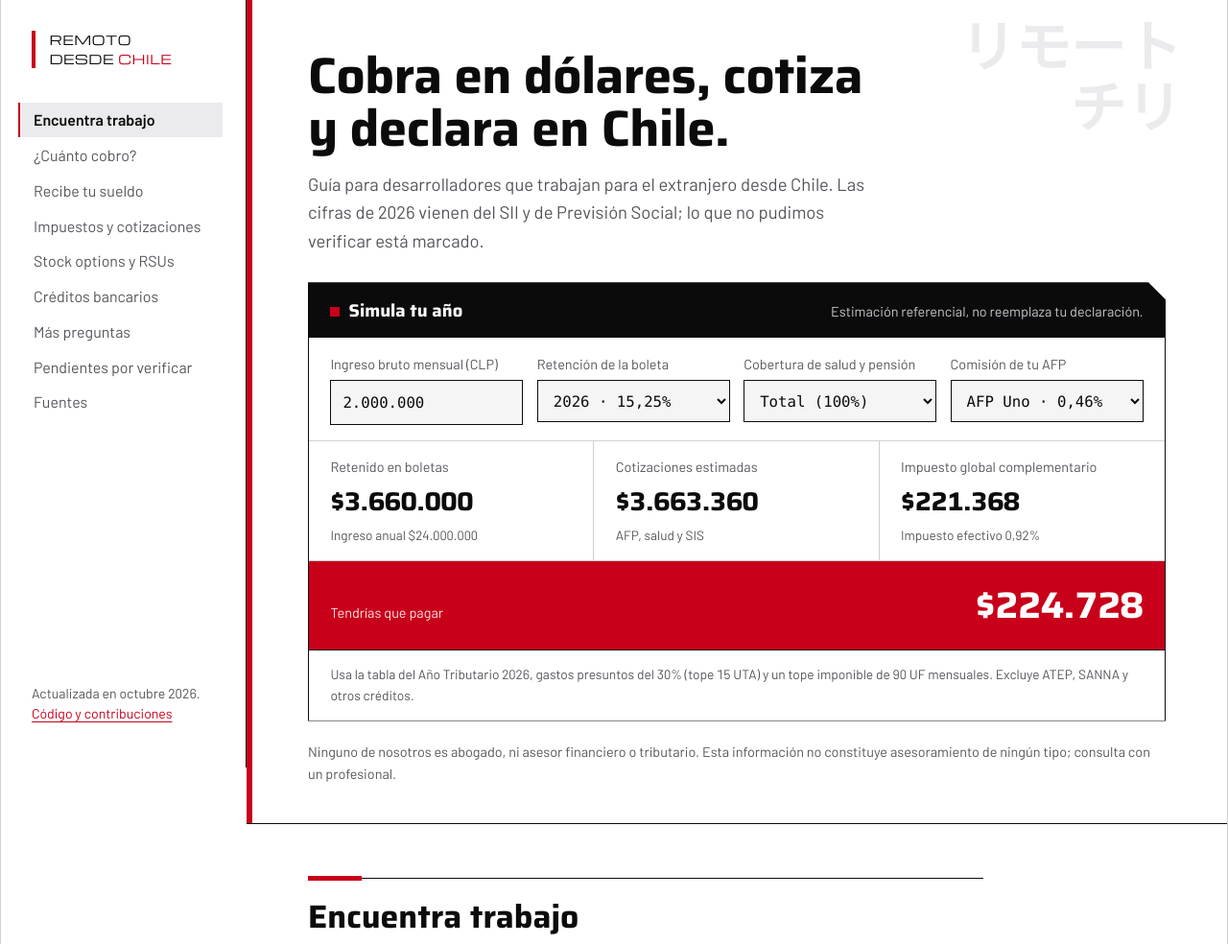
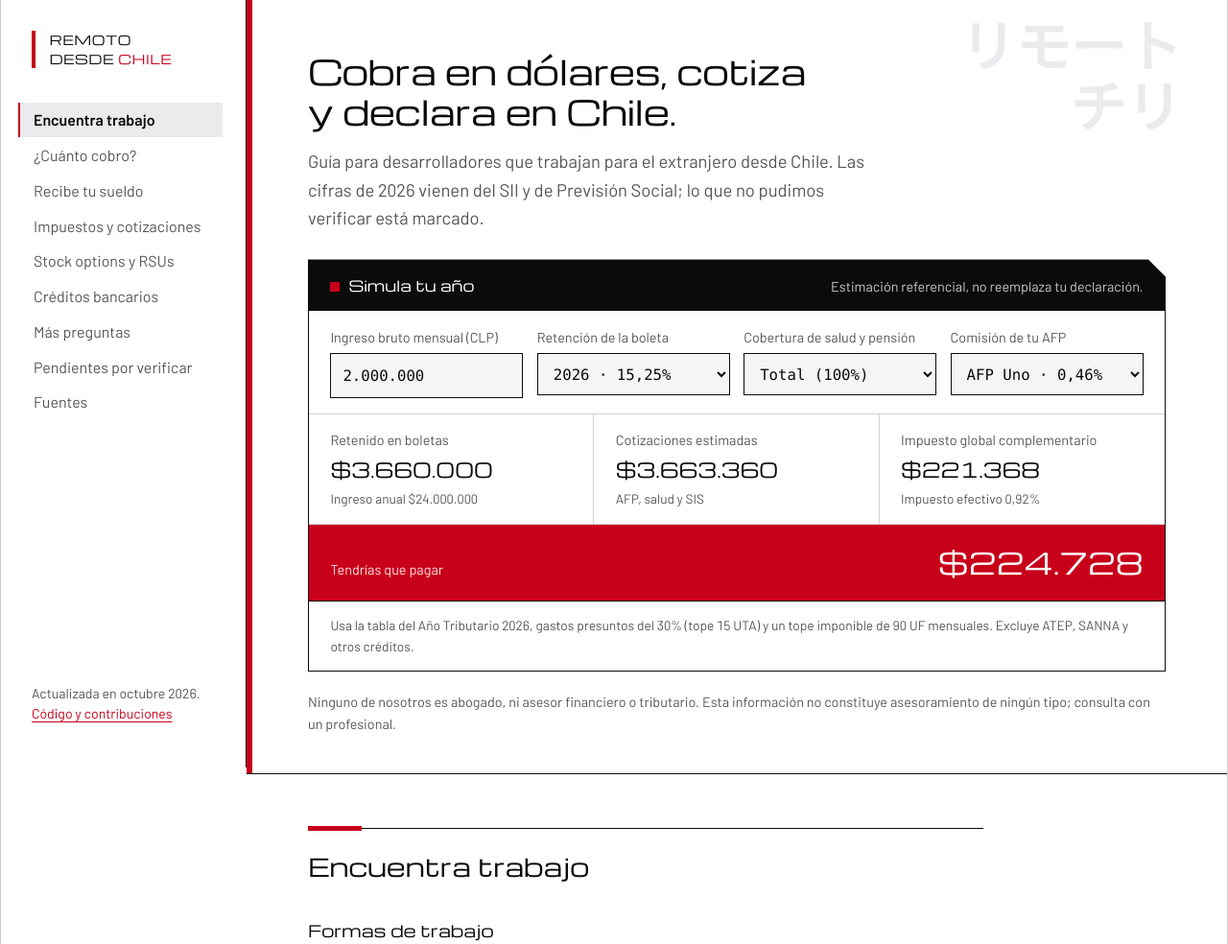
Before and after one commit to madkoding/remoto-desde-chile, a plain HTML site: page index.html in a window 1280 px wide. Shown: the top 984 px of the page at 96% size. Drawn offline with nearby package versions, Linux system fonts and the light colour scheme.

Commit message:
style: usar Michroma en títulos, marca y cifras
- Michroma como tipografía display (títulos, marca, simulador, tablas)
- tamaños reducidos y sin negritas sintéticas por ser de un solo peso
- Barlow se mantiene en el texto corrido para legibilidad

Co-Authored-By: Claude Sonnet 5.5 <noreply@anthropic.com>
Claude-Session: https://claude.ai/code/session_01WyJukr5rh7bxpLupmgCVQh

```diff
--- a/assets/style.css
+++ b/assets/style.css
@@ -10,8 +10,8 @@
   --line: #cfd0d4;
   --red: #c8001a;
   --red-ink: #ffffff;
-  --display: "Saira", "Barlow", system-ui, sans-serif;
-  --wide: "Michroma", "Saira", system-ui, sans-serif;
+  --display: "Michroma", "Barlow", system-ui, sans-serif;
+  --wide: "Michroma", "Barlow", system-ui, sans-serif;
   --text: "Barlow", system-ui, -apple-system, "Segoe UI", sans-serif;
   --mono: ui-monospace, "JetBrains Mono", "SF Mono", Menlo, Consolas, monospace;
   --cut: 18px;
@@ -128,13 +128,15 @@ main { min-width: 0; }
 .hero h1 {
   font-family: var(--display);
   font-weight: 700;
-  font-size: clamp(2rem, 4.6vw, 3.3rem);
-  line-height: 1.04;
+  font-size: clamp(1.45rem, 3vw, 2.2rem);
+  line-height: 1.2;
   letter-spacing: -0.01em;
-  margin: 0 0 1rem;
-  max-width: 19ch;
+  margin: 0 0 1.1rem;
+  max-width: 24ch;
   text-wrap: balance;
 }
+/* Michroma tiene un solo peso: no simular negritas */
+h1, h2, h3, h4, .brand, .readout dd, article th { font-synthesis: none; }
 .hero .lead { max-width: 58ch; font-size: 1.15rem; color: var(--muted); margin: 0 0 1.75rem; }
 
 /* ---------- Simulador ---------- */
@@ -155,7 +157,7 @@ main { min-width: 0; }
   flex-wrap: wrap;
   align-items: baseline;
 }
-.calc-head h2 { font-family: var(--display); font-weight: 700; font-size: 1.15rem; margin: 0; }
+.calc-head h2 { font-family: var(--display); font-weight: 400; font-size: 0.95rem; margin: 0; }
 .calc-head h2::before { content: ""; display: inline-block; width: 0.6rem; height: 0.6rem; background: var(--red); margin-right: 0.6rem; }
 .calc-head p { margin: 0; font-size: 0.9rem; color: #c8c9ce; }
 .fields { display: grid; grid-template-columns: repeat(auto-fit, minmax(9.5rem, 1fr)); gap: 0.9rem; padding: 1rem 1.4rem; border-bottom: 1px solid var(--line); }
@@ -179,7 +181,7 @@ main { min-width: 0; }
 .readout { padding: 0.95rem 1.4rem; border-bottom: 1px solid var(--line); }
 .readout:nth-child(-n+2) { border-right: 1px solid var(--line); }
 .readout dt { font-size: 0.9rem; color: var(--muted); margin: 0 0 0.2rem; }
-.readout dd { margin: 0; font-family: var(--display); font-weight: 700; font-size: clamp(1.3rem, 2.7vw, 1.7rem); }
+.readout dd { margin: 0; font-family: var(--display); font-weight: 400; font-size: clamp(1.05rem, 1.9vw, 1.3rem); }
 .readout small { display: block; font-size: 0.85rem; color: var(--muted); margin-top: 0.15rem; }
 .result {
   grid-column: 1 / -1;
@@ -194,7 +196,7 @@ main { min-width: 0; }
   transition: background-color 0.25s;
 }
 .result dt { color: #d6d7db; }
-.result dd { font-size: clamp(1.7rem, 4vw, 2.4rem); color: #fff; }
+.result dd { font-size: clamp(1.35rem, 3vw, 1.9rem); color: #fff; }
 .result.owe { background: var(--red); }
 .result.owe dt { color: #ffe3e6; }
 .calc-note { padding: 0.9rem 1.4rem; font-size: 0.86rem; color: var(--muted); border-top: 1px solid var(--ink); margin: 0; }
@@ -205,9 +207,9 @@ article { padding: 1rem clamp(1.25rem, 5vw, 4rem) 4rem; max-width: 52rem; }
 article h2 {
   position: relative;
   font-family: var(--display);
-  font-weight: 700;
-  font-size: clamp(1.6rem, 3vw, 2.1rem);
-  line-height: 1.1;
+  font-weight: 400;
+  font-size: clamp(1.2rem, 2.3vw, 1.6rem);
+  line-height: 1.25;
   margin: 4.5rem 0 1.25rem;
   padding-top: 1.4rem;
   border-top: 1px solid var(--ink);
@@ -215,8 +217,8 @@ article h2 {
 }
 article h2::before { content: ""; position: absolute; top: -3px; left: 0; width: 3.5rem; height: 5px; background: var(--red); }
 article h2:first-child { margin-top: 2.5rem; }
-article h3 { font-family: var(--display); font-weight: 700; font-size: 1.35rem; margin: 2.5rem 0 0.75rem; }
-article h4 { font-family: var(--display); font-weight: 700; font-size: 1.1rem; margin: 2rem 0 0.5rem; }
+article h3 { font-family: var(--display); font-weight: 400; font-size: 1.05rem; line-height: 1.35; margin: 2.5rem 0 0.75rem; }
+article h4 { font-family: var(--display); font-weight: 400; font-size: 0.92rem; line-height: 1.4; margin: 2rem 0 0.5rem; }
 article p, article li { max-width: 68ch; }
 article li { margin: 0.35rem 0; }
 article ul, article ol { padding-left: 1.3rem; }
@@ -247,7 +249,7 @@ article blockquote p { margin: 0; }
 .scroll { overflow-x: auto; margin: 1.5rem 0; border: 1px solid var(--ink); background: var(--panel); }
 article table { border-collapse: collapse; width: 100%; font-size: 0.97rem; min-width: 32rem; }
 article th, article td { text-align: left; padding: 0.7rem 1rem; border-bottom: 1px solid var(--line); vertical-align: top; }
-article th { font-family: var(--display); font-weight: 700; font-size: 0.95rem; background: var(--ink); color: #fff; border-bottom: 0; }
+article th { font-family: var(--display); font-weight: 400; font-size: 0.78rem; background: var(--ink); color: #fff; border-bottom: 0; }
 article tbody tr:nth-child(even) td { background: var(--bg); }
 article tbody tr:hover td { background: var(--surface); }
 article tr:last-child td { border-bottom: 0; }
--- a/index.html
+++ b/index.html
@@ -9,7 +9,7 @@
 <meta name="theme-color" content="#f5f5f6">
 <link rel="preconnect" href="https://fonts.googleapis.com">
 <link rel="preconnect" href="https://fonts.gstatic.com" crossorigin>
-<link href="https://fonts.googleapis.com/css2?family=Barlow:wght@400;500;600&family=Michroma&family=Saira:wght@600;700&display=swap" rel="stylesheet">
+<link href="https://fonts.googleapis.com/css2?family=Barlow:wght@400;500;600&family=Michroma&display=swap" rel="stylesheet">
 <link rel="stylesheet" href="assets/style.css">
 </head>
 <body>
```
Also changed, not shown: 1 other file.
